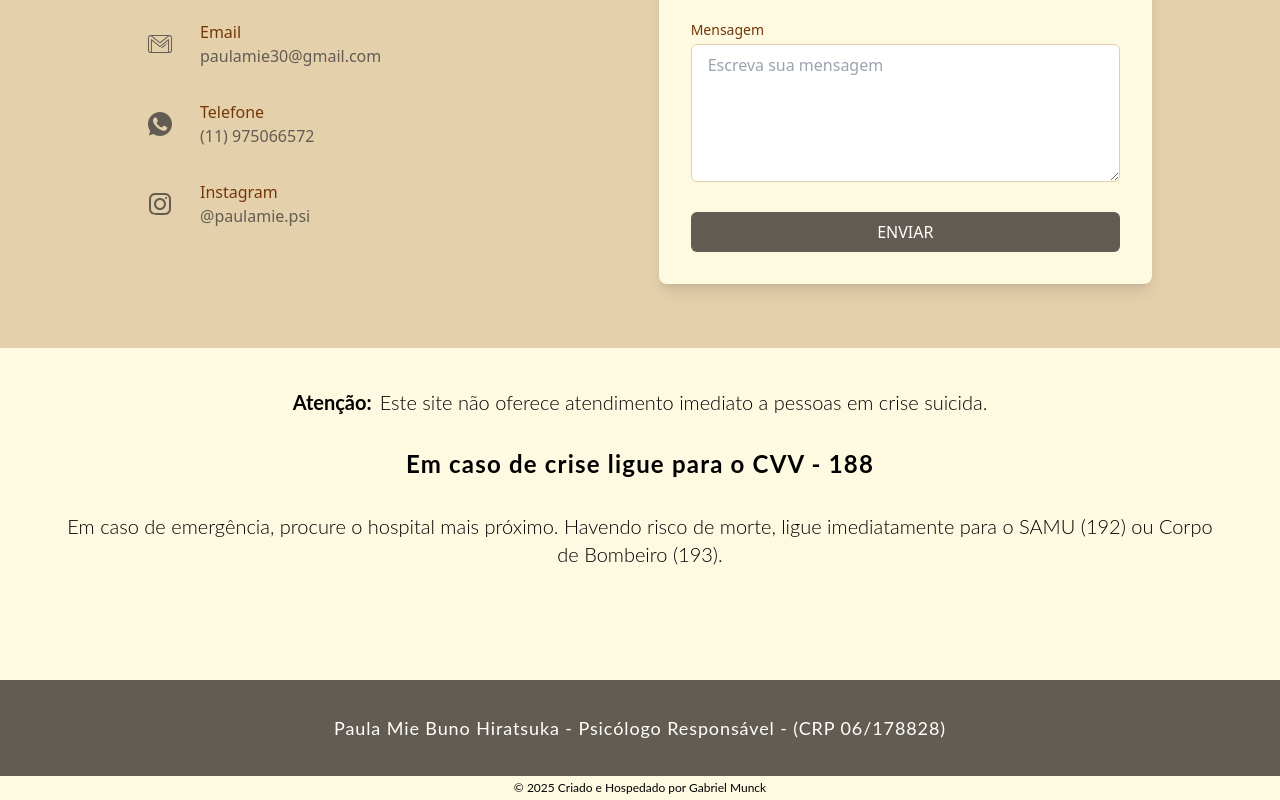
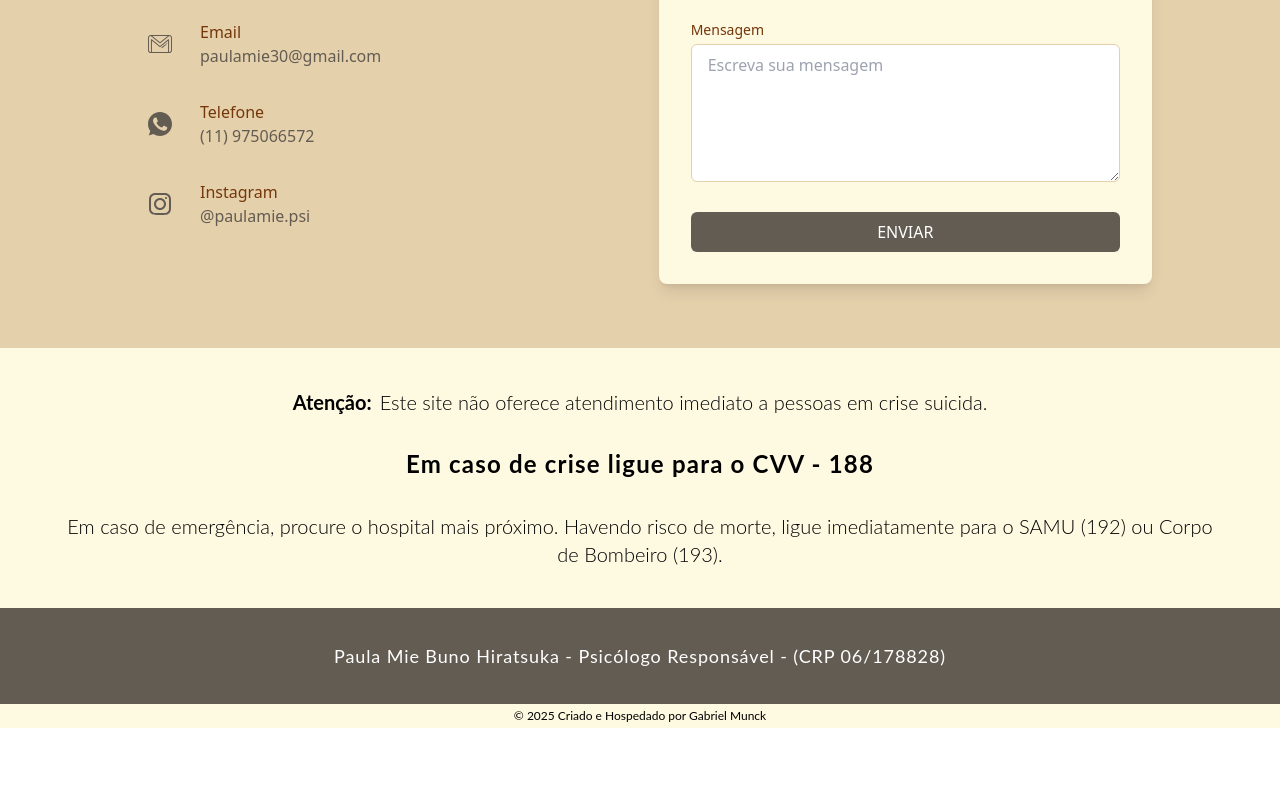
Before and after one commit to gabrielmunck/PaulaPsico, a React (Create React App) app: page / in a window 1280 px wide. Shown: the part 4602-5402 px from the top of the page. After the commit the page ends 5330 px from the top, so only its background shows below. Built offline with nearby package versions, Linux system fonts and the light colour scheme.

Commit message:
Minor fixes

```diff
--- a/src/components/Sos.jsx
+++ b/src/components/Sos.jsx
@@ -2,7 +2,7 @@ function Sos() {
   return (
     <footer>
       <div className="w-full bg-background flex flex-col items-center justify-center py-10">
-        <div className="w-full flex flex-col items-center justify-center mb-10 px-6 ">
+        <div className="w-full flex flex-col items-center justify-center px-6 ">
           <h4 className="flex flex-col md:flex-row justify-center w-full font-lato font-light text-center text-lg md:text-xl mb-8">
             <p className="font-bold mr-2">Atenção:</p> Este site não oferece
             atendimento imediato a pessoas em crise suicida.
@@ -10,7 +10,7 @@ function Sos() {
           <h3 className="w-full font-lato font-bold text-center text-xl md:text-2xl mb-8 tracking-wider">
             Em caso de crise ligue para o CVV - 188
           </h3>
-          <p className="w-full font-lato font-light text-center text-lg md:text-xl mb-8 md:px-10">
+          <p className="w-full font-lato font-light text-center text-lg md:text-xl md:px-10">
             Em caso de emergência, procure o hospital mais próximo. Havendo
             risco de morte, ligue imediatamente para o SAMU (192) ou Corpo de
             Bombeiro (193).
```
